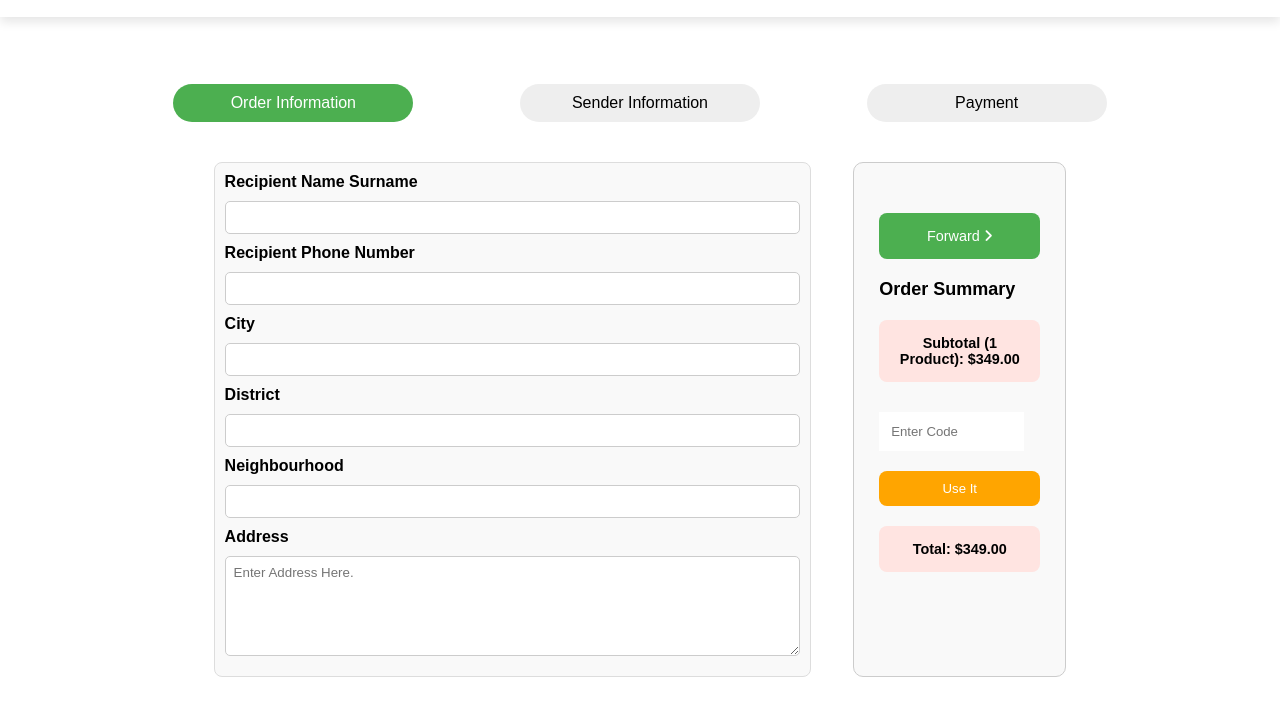
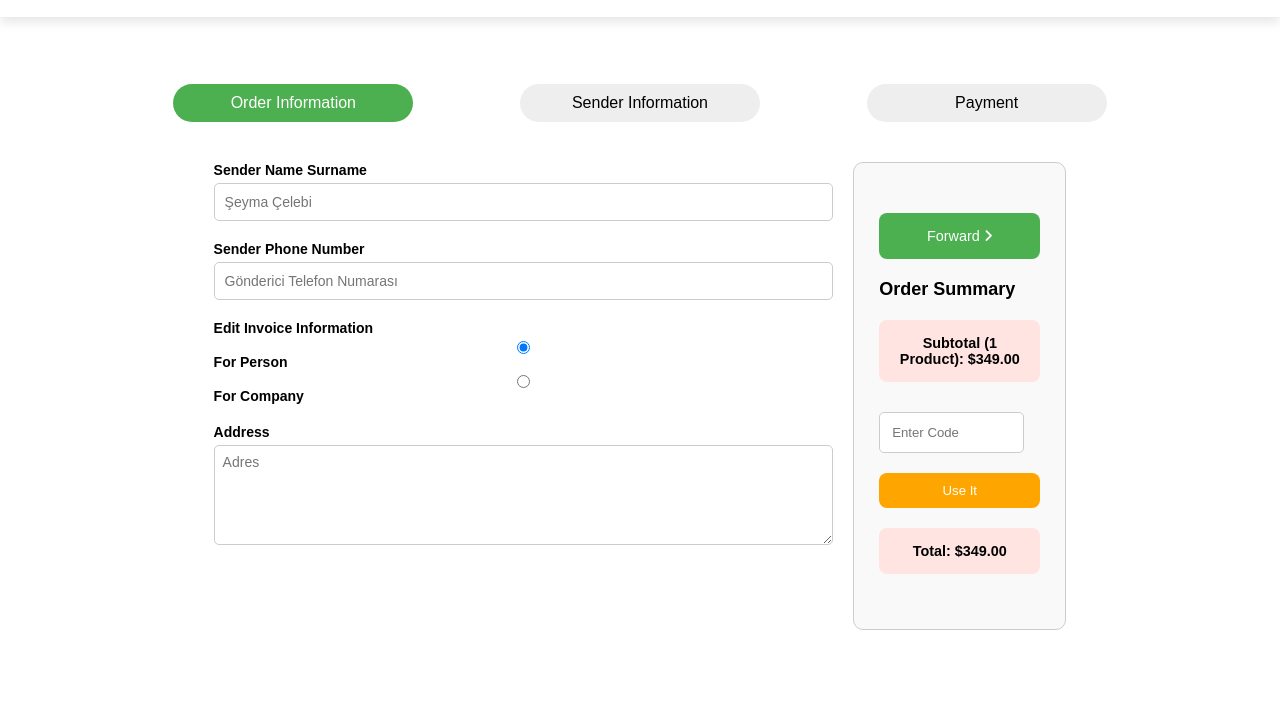
Before and after one commit to seymacelebi/flowershop-website, a website: page paymentDetail.html in a window 1280 px wide. Shown: the part 57-772 px from the top of the page. Drawn offline with Linux system fonts and the light colour scheme.

Commit message:
payment detail second page added

```diff
--- a/payment.html
+++ b/paymentDetail.html
@@ -49,39 +49,37 @@ script<!DOCTYPE html>
       </div>
 
       <section class="order-info">
-        <div class="form-section">
-          <div>
-            <div class="form-group">
-              <label>Recipient Name Surname</label>
-              <input type="text" id="recipient-name" />
-            </div>
-            <div class="form-group">
-              <label>Recipient Phone Number</label>
-              <input type="text" id="recipient-phone" />
-            </div>
-            <div class="form-group">
-              <label>City</label>
-              <input type="text" id="city" />
+        <div class="form-container">
+          <div class="form-group">
+            <label for="sender-name">Sender Name Surname</label>
+            <input type="text" id="sender-name" placeholder="Şeyma Çelebi" />
+          </div>
+          <div class="form-group">
+            <label for="phone-number">Sender Phone Number</label>
+            <input
+              type="text"
+              id="phone-number"
+              placeholder="Gönderici Telefon Numarası"
+            />
+          </div>
+          <div class="form-group">
+            <label>Edit Invoice Information</label>
+            <div class="radio-group">
+              <label>
+                <input type="radio" name="invoice-type" checked />
+                For Person
+              </label>
+              <label>
+                <input type="radio" name="invoice-type" />
+                For Company
+              </label>
             </div>
           </div>
           <div class="form-group">
-            <label>District</label>
-            <input type="text" id="district" />
-          </div>
-          <div class="form-group">
-            <label>Neighbourhood</label>
-            <input type="text" id="neighbourhood" />
-          </div>
-          <div class="form-group">
-            <label>Address</label>
-            <textarea
-              id="address"
-              class="text"
-              placeholder="Enter Address here."
-            ></textarea>
+            <label for="address">Address</label>
+            <textarea id="address" placeholder="Adres"></textarea>
           </div>
         </div>
-
         <!-- Order Summary -->
         <div class="order-summary">
           <button class="next-button" id="submit-order">
@@ -102,40 +100,55 @@ script<!DOCTYPE html>
   // LocalStorage'dan shopping cart verilerini çek
   const cartItems = JSON.parse(localStorage.getItem("cart")) || [];
 
-  console.log(cartItems, "cartt3re")
-
-  // Form bilgilerini al
-  document.getElementById("submit-order").addEventListener("click", () => {
-    const recipientName = document.getElementById("recipient-name").value;
-    const recipientPhone = document.getElementById("recipient-phone").value;
-    const city = document.getElementById("city").value;
-    const district = document.getElementById("district").value;
-    const neighbourhood = document.getElementById("neighbourhood").value;
-    const address = document.getElementById("address").value;
-
-    // Yeni bilgileri bir obje haline getir
-    const orderDetails = {
-      recipientName,
-      recipientPhone,
-      city,
-      district,
-      neighbourhood,
-      address,
-    };
-
-    // Shopping cart verileri ve yeni bilgilerle yeni bir array oluştur
-    const fullOrder = cartItems.map((item) => ({
-      ...item,
-      orderDetails,
-    }));
-
-    console.log(fullOrder, "q11"); // Yeni array'i konsolda gör
-    localStorage.setItem("paymentDetails", JSON.stringify(fullOrder)); // Yeni array'i kaydet
-    console.log(paymentDetails, "paymentDetails")
- });
+  console.log(cartItems, "cartt3re");
 </script>
 
 <style>
+  .form-section {
+    display: flex;
+    justify-content: space-between;
+    padding: 20px;
+    background-color: #f9f9f9;
+    font-size: 1.6.em;
+    border-radius: 8px;
+    border:1px solid #ddd;
+  }
+
+  .form-container {
+    flex: 2;
+    padding-right: 20px;
+  }
+
+  .form-group {
+    margin-bottom: 20px;
+  }
+
+  label {
+    display: block;
+    margin-bottom: 5px;
+    font-size: 14px;
+    font-weight: bold;
+
+  }
+
+  input,
+  textarea,
+  select {
+    width: 100%;
+    padding: 10px;
+    border: 1px solid #ccc;
+    border-radius: 5px;
+    font-size: 14px;
+  }
+
+  .form-group textarea {
+    width: 100%;
+    height: 100px;
+    padding: 8px;
+    border: 1px solid #ccc;
+    border-radius: 5px;
+  }
+
   * {
     box-sizing: border-box;
     margin: 0;
@@ -172,42 +185,12 @@ script<!DOCTYPE html>
     display: flex;
     justify-content: space-between;
   }
-  .form-section {
-    width: 70%;
-    padding: 10px;
-    border: 1px solid #ddd;
-    border-radius: 8px;
-    background-color: #f9f9f9;
-    font-size: 1.6em;
-  }
+
   .order-summary {
     width: 20%;
     height: auto;
     border-radius: 8px;
     background-color: #f9f9f9;
-  }
-  .form-group {
-    margin-bottom: 10px;
-  }
-
-  .form-group label {
-    display: block;
-    margin-bottom: 10px;
-    font-weight: bold;
-  }
-
-  .form-group input {
-    width: 100%;
-    padding: 8px;
-    border: 1px solid #ccc;
-    border-radius: 5px;
-  }
-  .form-group textarea {
-    width: 100%;
-    height: 100px;
-    padding: 8px;
-    border: 1px solid #ccc;
-    border-radius: 5px;
   }
 
   .order-summary {
```
